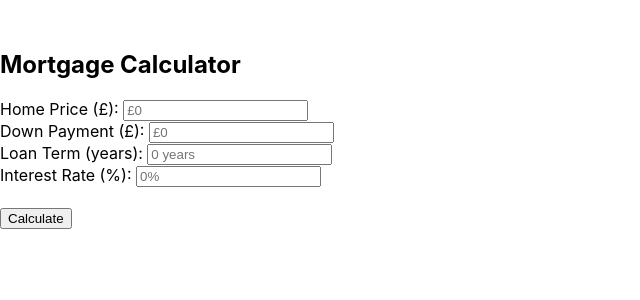
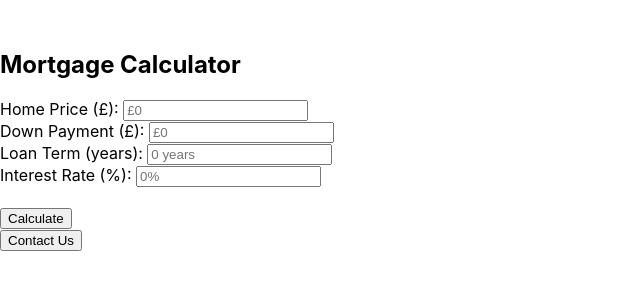
Before and after one commit to oliverc06/mortgageCalculatorLLoyds, a React (Create React App) app in the folder my-app/: page / in a window 1280 px wide. Shown: the top 300 px of the page, without its empty margins (0-640 px from the left). Built offline with nearby package versions, Linux system fonts and the light colour scheme.

Commit message:
Added contact us button

```diff
--- a/my-app/src/App.js
+++ b/my-app/src/App.js
@@ -82,6 +82,10 @@ function App() {
       </form>
 
       {monthlyPayment && <h3>Monthly Payment: £{monthlyPayment}</h3>}
+
+      <a href="https://www.lloydsbank.com/help-guidance/call-us.html">
+      <button>Contact Us</button>
+    </a>
     </div>
   );
 }
```
